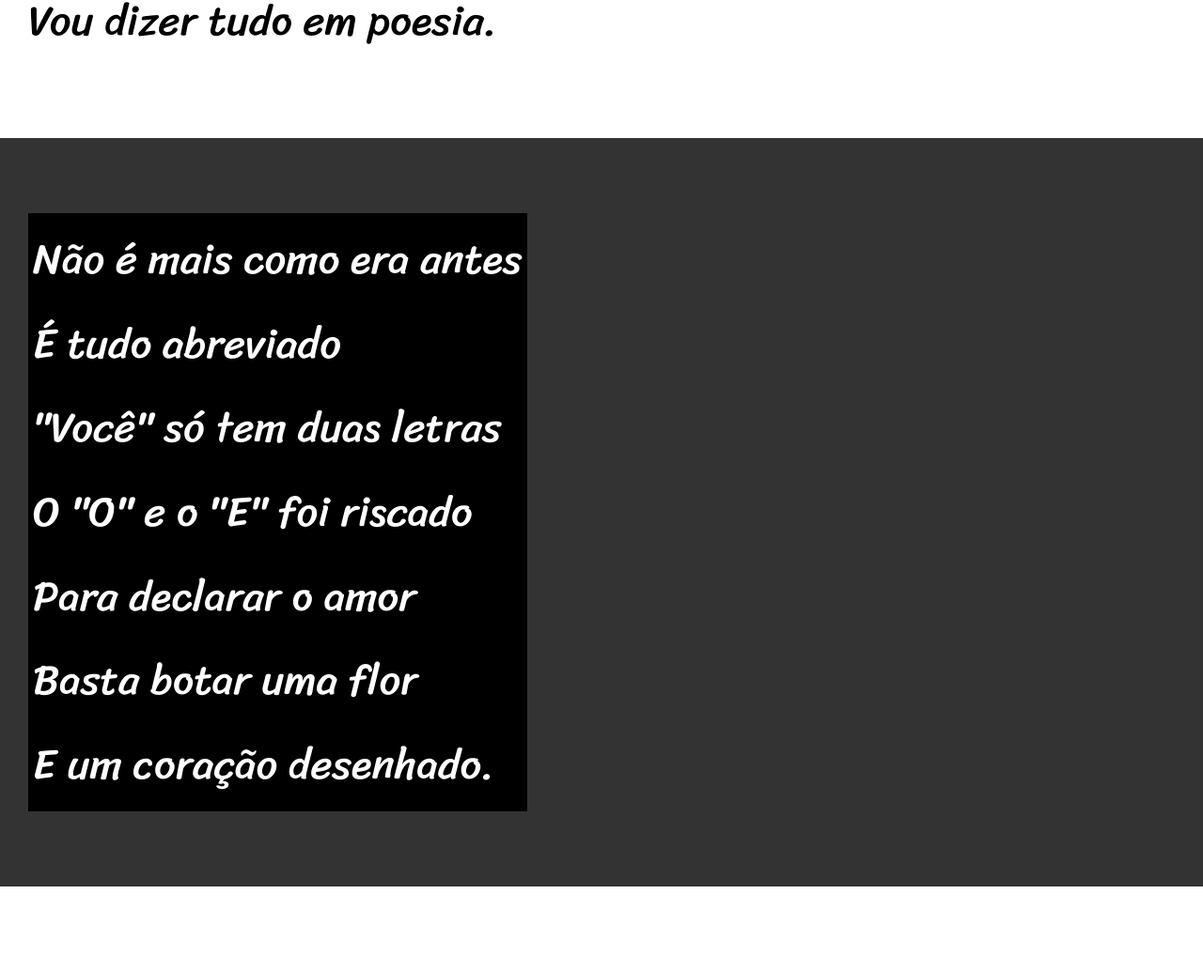
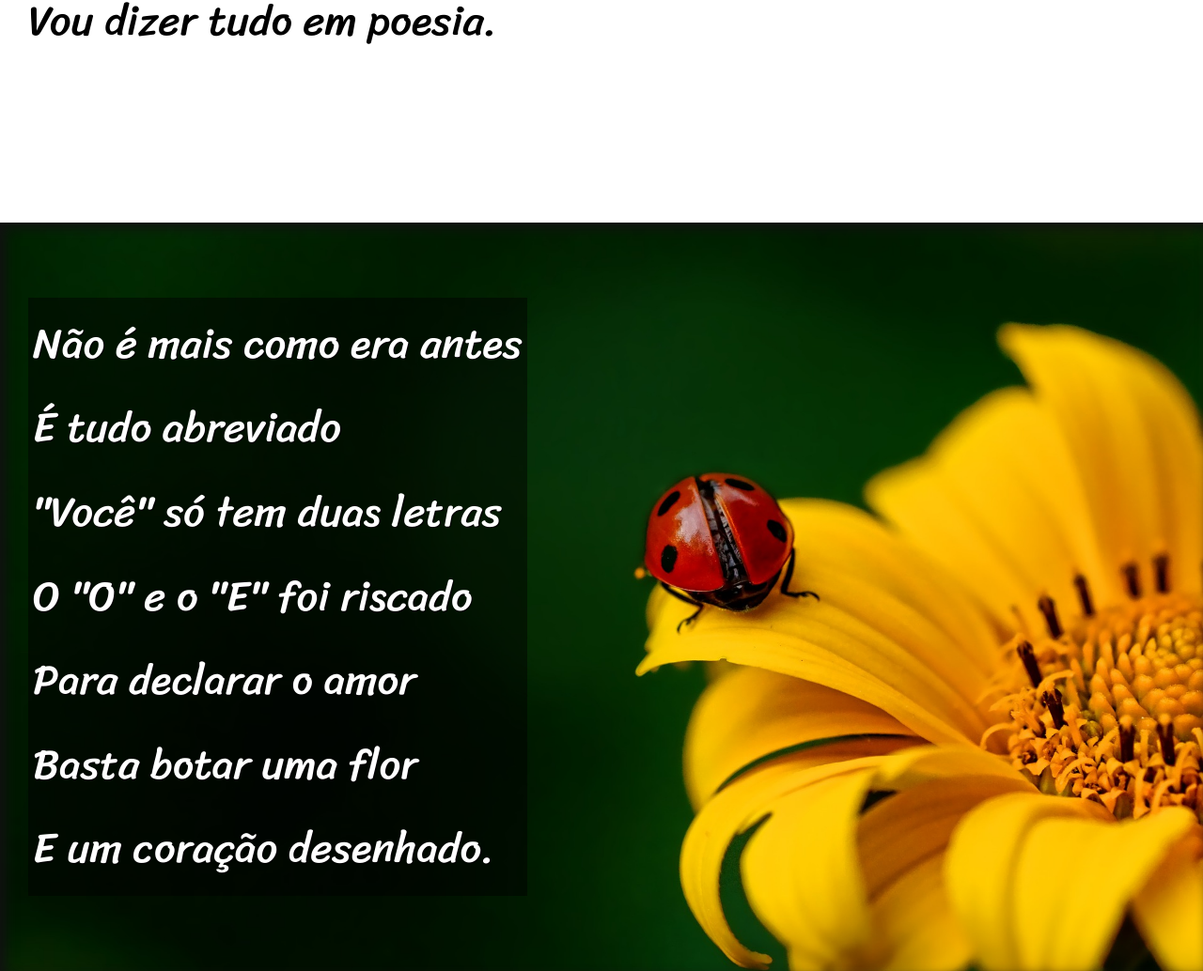
Before and after one commit to LieslyDanfne/html-css, a plain HTML site: page desafios/Desafio 04/cordel.html in a window 1280 px wide. Shown: the part 900-1934 px from the top of the page at 94% size. Drawn offline with Linux system fonts and the light colour scheme.

Commit message:
Atualização do projeto

```diff
--- a/desafios/Desafio 04/cordel.html
+++ b/desafios/Desafio 04/cordel.html
@@ -24,7 +24,7 @@
         </p>
     </section>
 
-    <section class="imagem">
+    <section class="imagem" id="img01">
         <p>
             Não é mais como era antes <br>
             É tudo abreviado <br>
@@ -58,7 +58,7 @@
         </p>
     </section>
 
-    <section class="imagem">
+    <section class="imagem" id="img02">
         <p>
             Tenho saudade das cartas <br>
             Escritas com a própria mão <br>
--- a/desafios/Desafio 04/estilo/style.css
+++ b/desafios/Desafio 04/estilo/style.css
@@ -58,6 +58,9 @@ section{
     font-size: 3.5vw;
 }
 
+section > p {
+    padding-bottom: 2em;
+}
 section.normal{
     background-color: white;
     color: black;
@@ -66,12 +69,25 @@ section.normal{
 section.imagem{
     background-color: rgb(51, 51, 51);
     color: white;
+    box-shadow: inset 6px 6px 13px 0px rgb(17, 17, 17);
+    background-size: cover;
+    background-attachment: fixed;
+}
+
+section#img01{
+    background-image: url('../imagens/background001.jpg');
+    background-position: right center;
+}
+section#img02{
+    background-image: url('../imagens/background002.jpg');
+    background-position: right bottom;
 }
 
 section.imagem>p{
-    background-color: black;
+    background-color: rgba(0, 0, 0, 0.486);
     display: inline-block;
     padding: 5px;
+    text-shadow: 1px 1px 0px rgb(0, 0, 0);
 }
 footer{
     background-color: black;
```
